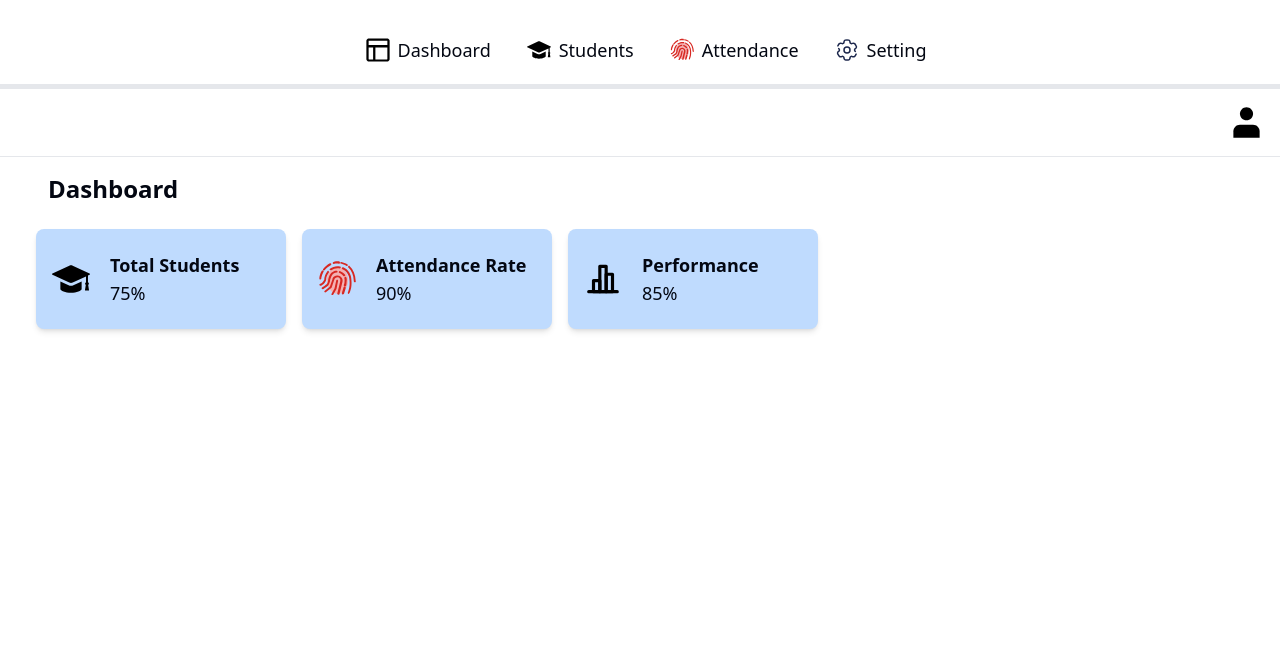
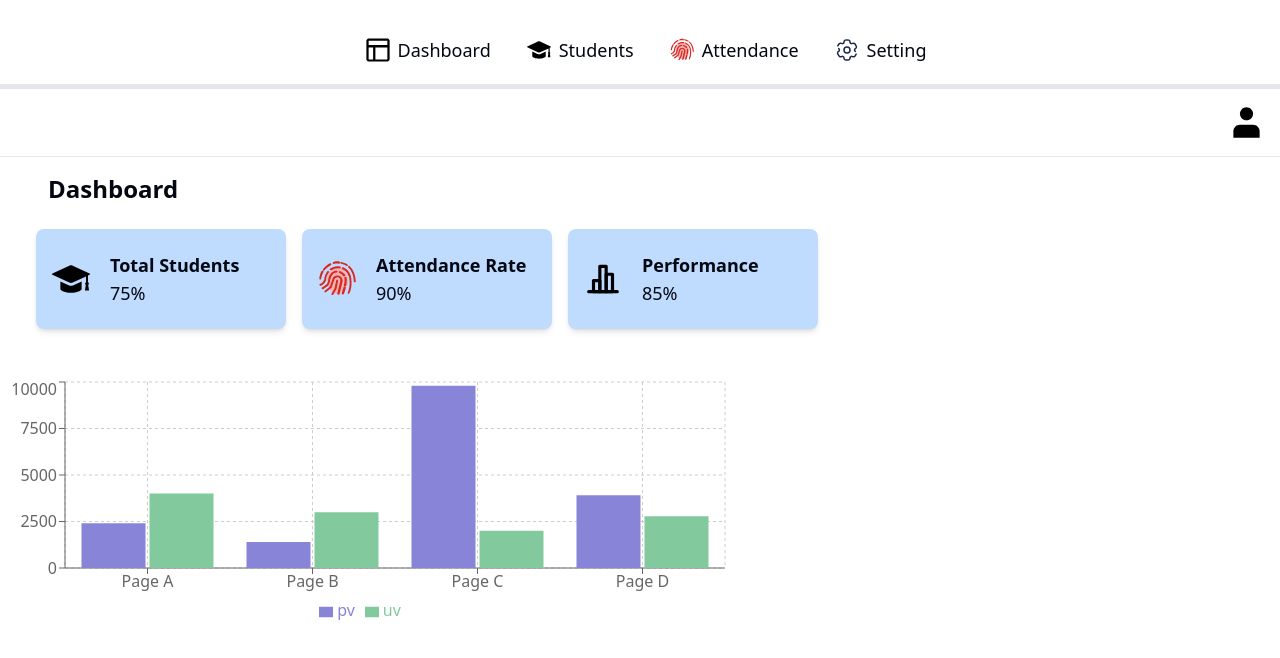
Before and after one commit to kumail-ahmad/Attendance, a Next.js app: page /pages/home in a window 1280 px wide. Shown: the top 658 px of the page. Built offline with nearby package versions, Linux system fonts and the light colour scheme; no server answers.

Commit message:
added bar chart for attendance

```diff
--- a/app/pages/home/page.js
+++ b/app/pages/home/page.js
@@ -4,17 +4,48 @@ import { useTheme } from "next-themes";
 import { DashItems } from "../../utilities/dash";
 import React, { useEffect, useState } from "react";
 import { useKindeBrowserClient } from "@kinde-oss/kinde-auth-nextjs";
+import {
+  Bar,
+  BarChart,
+  CartesianGrid,
+  Legend,
+  Tooltip,
+  XAxis,
+  YAxis,
+} from "recharts";
 
 const Dashboard = () => {
   // const { setTheme } = useTheme();
   // useEffect(() => {
   //   setTheme("system");
   // }, []);
+  const data = [
+    {
+      name: "Page A",
+      uv: 4000,
+      pv: 2400,
+    },
+    {
+      name: "Page B",
+      uv: 3000,
+      pv: 1398,
+    },
+    {
+      name: "Page C",
+      uv: 2000,
+      pv: 9800,
+    },
+    {
+      name: "Page D",
+      uv: 2780,
+      pv: 3908,
+    },
+  ];
 
   const { user } = useKindeBrowserClient();
   return (
     <div>
-      <div>
+      <div className="">
         <div className="flex justify-end p-4 rounded-full">
           <Image
             src={user?.picture ? user.picture : "/user.svg"}
@@ -48,6 +79,17 @@ const Dashboard = () => {
             </div>
           ))}
         </div>
+        <div className="bar mt-12 ">
+          <BarChart width={730} height={250} data={data}>
+            <CartesianGrid strokeDasharray="3 3" />
+            <XAxis dataKey="name" />
+            <YAxis />
+            <Tooltip />
+            <Legend />
+            <Bar dataKey="pv" fill="#8884d8" />
+            <Bar dataKey="uv" fill="#82ca9d" />
+          </BarChart>
+        </div>
       </div>
     </div>
   );
```
